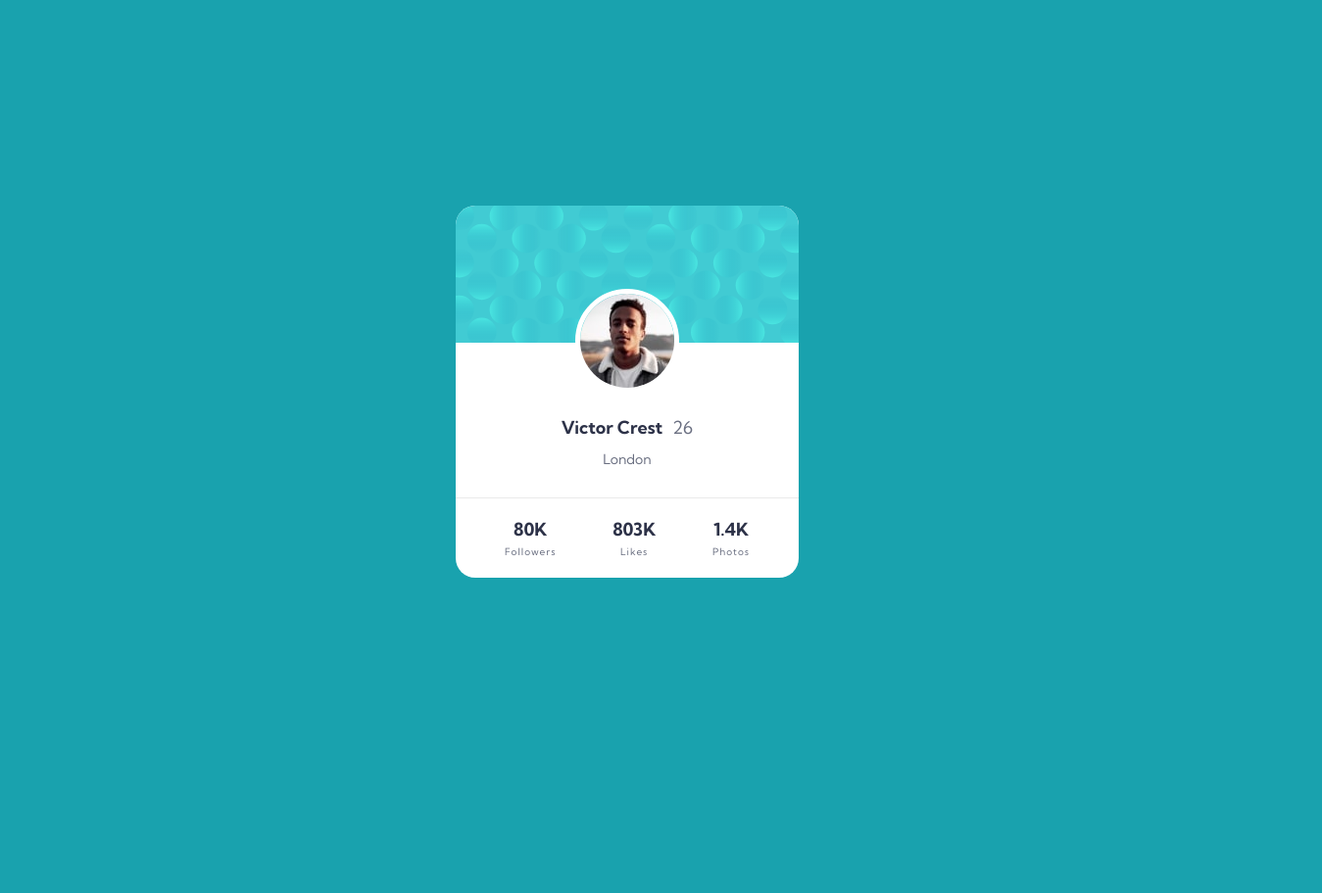
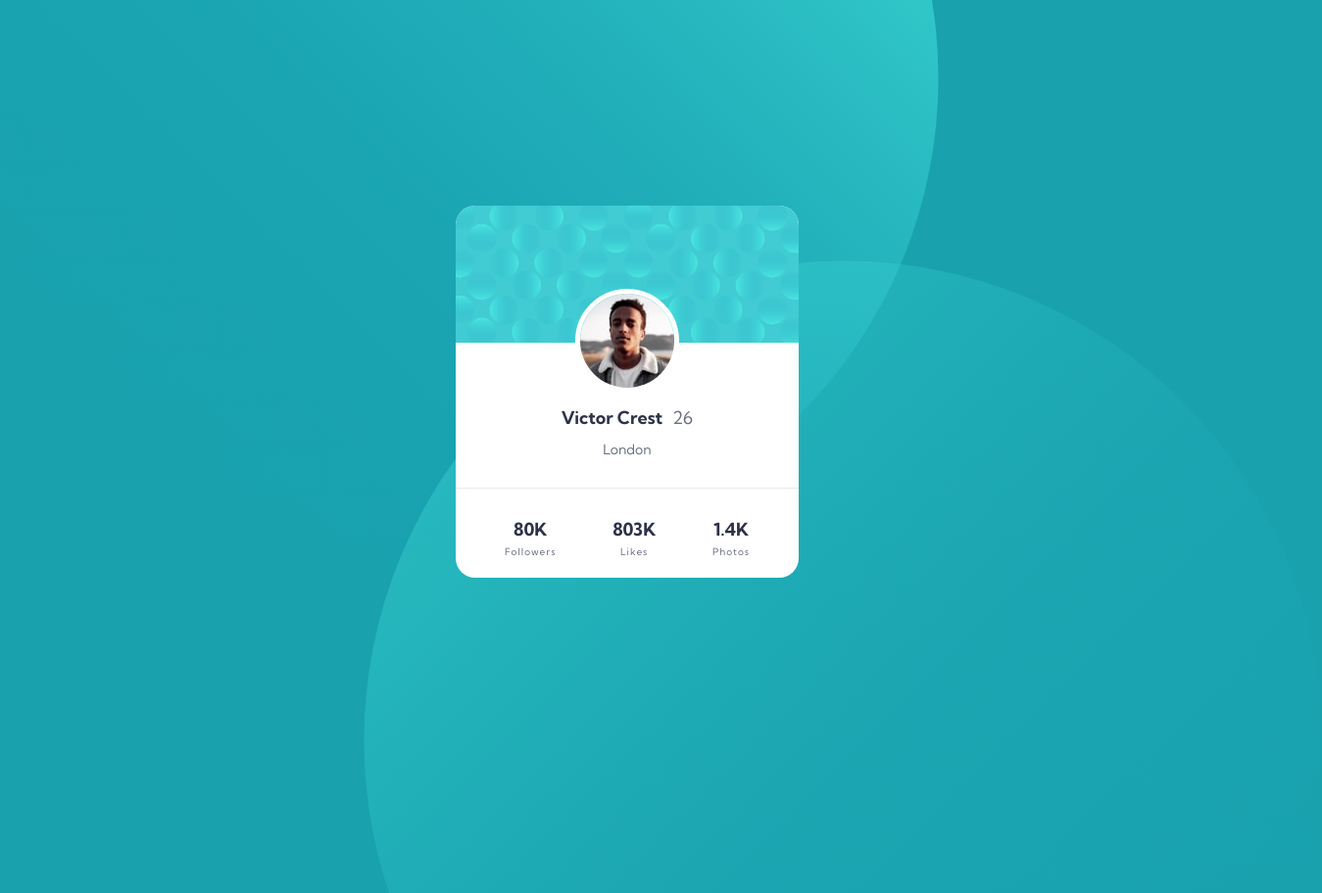
Before and after one commit to PatriciaJuradoDeBilbao/profile-card, a website: page index.html in a window 1280 px wide. Shown: the whole page at 98% size, 1349 px wide, since content can reach past the window. Before the commit the page ends 800 px from the top, so only its background shows below. Drawn offline with Linux system fonts and the light colour scheme.

Commit message:
add background images

```diff
--- a/index.html
+++ b/index.html
@@ -12,8 +12,9 @@
 
   </head>
   <body>
-    <!-- <img class="bg-top" src="images/bg-pattern-top.svg" alt="Gradient cyan circle"> -->
-    <!-- <img class="bg-bottom" src="images/bg-pattern-bottom.svg" alt="Gradient cyan circle"> -->
+    <main>
+      <img class="bg-top" src="images/bg-pattern-top.svg" alt="Gradient cyan circle">
+      <img class="bg-bottom" src="images/bg-pattern-bottom.svg" alt="Gradient cyan circle">
 
       <div class="card-container">
         <div class="card">
@@ -59,6 +60,7 @@
       Challenge by <a href="https://www.frontendmentor.io?ref=challenge" target="_blank">Frontend Mentor</a>.
       Coded by <a href="#">Paty</a>.
     </div> -->
+  </main>
 
 </body>
 </html>
--- a/scss/_base.scss
+++ b/scss/_base.scss
@@ -17,9 +17,10 @@ $font-size-sm: 10px;
 
 body {
     background-color: $color-dark-cyan;
-    height: 100vh;
+    min-height: 100vh;
     box-sizing: border-box;
     display: flex;
     justify-content: center;
     align-items: center;
+    overflow: hidden;
 }
--- a/scss/_components.scss
+++ b/scss/_components.scss
@@ -1,4 +1,20 @@
+
+.bg-top {
+    position: absolute;
+    top: -410px;
+    left: -20px;
+    z-index: -1;
+}
+
+.bg-bottom {
+    position: absolute;
+    bottom: -444px;
+    right: -69px;
+    z-index: -1;
+}
+
 .card-container {
+    z-index: 10;
     display: flex;
     justify-content: center;
     align-items: center;
@@ -33,7 +49,7 @@
     display: flex;
     flex-direction: column;
     position: relative;
-    top: -40px;
+    top: -50px;
     border-bottom: 1px solid rgba($color-neutral, 0.2) ;
 
     &-top {
```
Also changed, not shown: css/main.css. Lines whose indentation alone changed are shown as unchanged.
